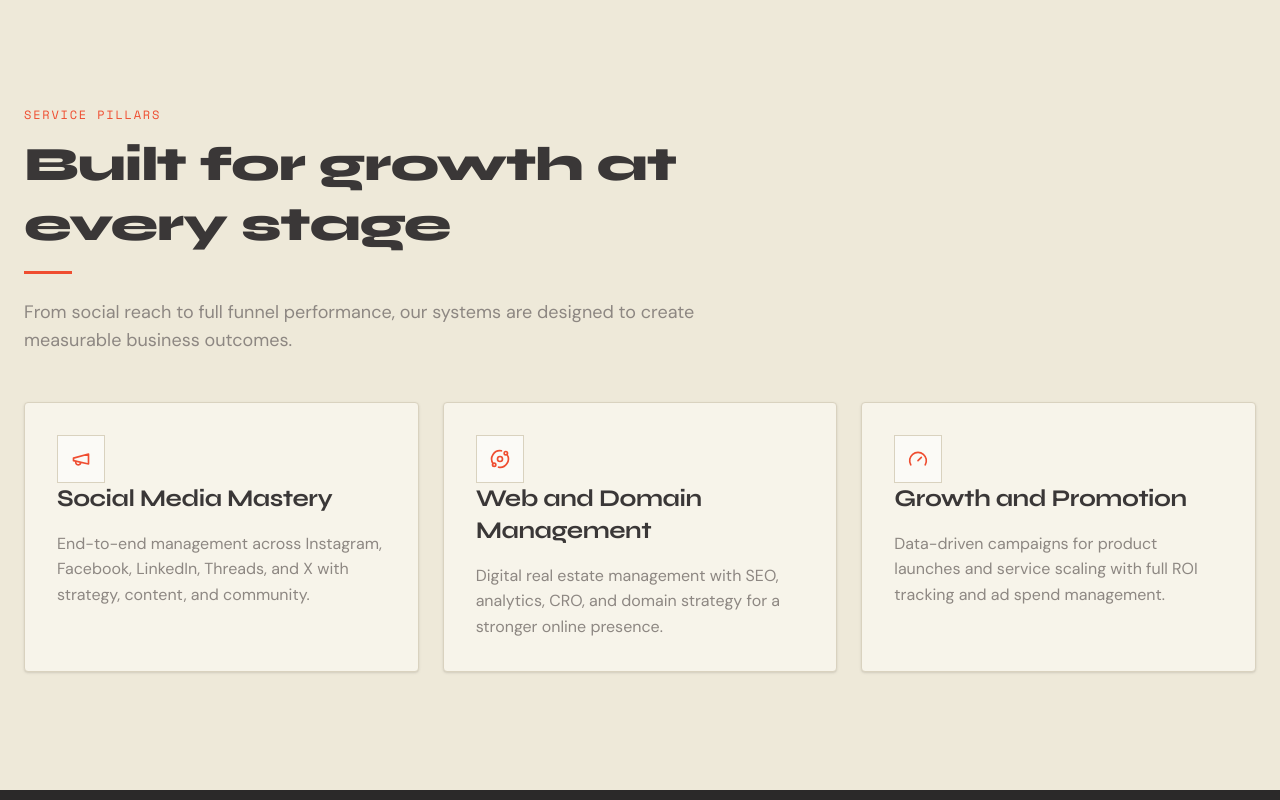
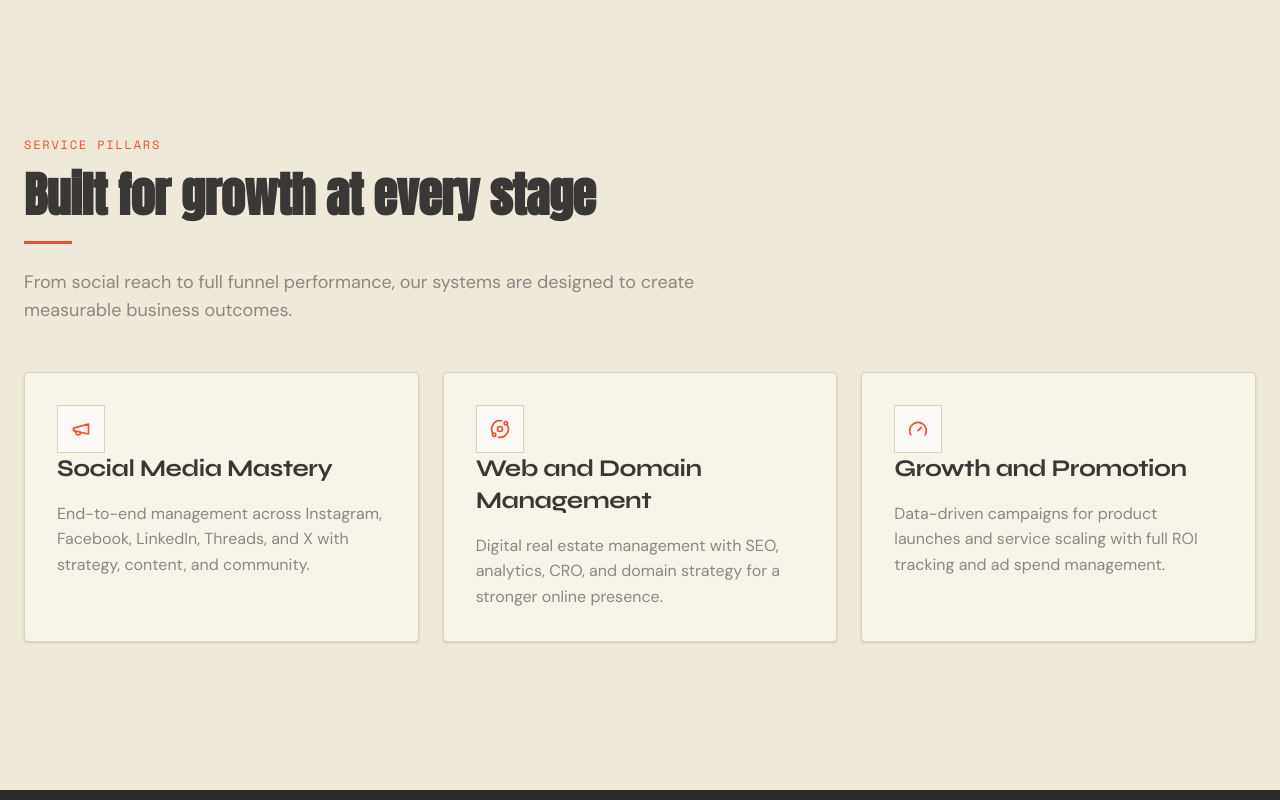
Before and after one commit to wewalktopus/Website, a Next.js app: page / in a window 1280 px wide. Shown: the part 880-1680 px from the top of the page. Built offline with nearby package versions, Linux system fonts and the light colour scheme; no server answers.

Commit message:
feat(firebase): add auth and firestore integration with env setup

```diff
--- a/app/about/page.tsx
+++ b/app/about/page.tsx
@@ -12,7 +12,7 @@ export const metadata: Metadata = pageMetadata({
   description:
     'Learn how Walktopus started in Kolkata, how Dgen Technologies Private Limited powers the company, and why our mission is built around helping small businesses and creators grow online.',
   pathname: '/about',
-  keywords: ['about Walktopus', 'Dgen Technologies subsidiary', 'Kolkata marketing agency story'],
+  keywords: ['about Walktopus', 'Walktopus initiative by Dgen Technologies', 'Kolkata marketing agency story'],
 });
 
 const teamSchemas = TEAM.map((member) =>
@@ -62,8 +62,7 @@ export default function AboutPage() {
       <section className="grid gap-10 md:grid-cols-2">
         <div className="space-y-4 text-[var(--color-soft-gray)]">
           <p>Co-founded by Sukomal Debnath and Sagnik Mandal, Walktopus evolved from a practical idea into a growth partner for small businesses and individuals.</p>
-          <p>As a subsidiary of Dgen Technologies Private Limited, Walktopus combines technical infrastructure with strategic marketing execution.</p>
-                    <p>As a proud initiative by Dgen Technologies Private Limited, Walktopus combines technical infrastructure with strategic marketing execution.</p>
+          <p>Walktopus - A proud Initiative By Dgen Technologies Private Limited.</p>
           <p className="font-semibold text-[var(--color-text)]">Every small business deserves a big digital presence.</p>
         </div>
         <PlaceholderImage
--- a/app/contact/page.tsx
+++ b/app/contact/page.tsx
@@ -54,10 +54,7 @@ export default function ContactPage() {
           <span>Response Promise: Within 24 hours.</span>
         </p>
         <p className="mt-6 text-xs uppercase tracking-[0.08em] text-[var(--color-soft-gray)]">
-          A subsidiary of Dgen Technologies Private Limited
-                <p className="mt-6 text-xs uppercase tracking-[0.08em] text-[var(--color-soft-gray)]">
-                  A Proud Initiative by Dgen Technologies Private Limited
-                </p>
+          Walktopus - A proud Initiative By Dgen Technologies Private Limited
         </p>
       </aside>
     </div>
--- a/app/opengraph-image.tsx
+++ b/app/opengraph-image.tsx
@@ -101,7 +101,7 @@ export default async function OgImage() {
               textTransform: 'uppercase',
             }}
           >
-            A subsidiary of Dgen Technologies Pvt. Ltd.
+            Walktopus - A proud Initiative By Dgen Technologies Private Limited
           </div>
           <div
             style={{
--- a/components/home/ServicesSnapshot.tsx
+++ b/components/home/ServicesSnapshot.tsx
@@ -18,7 +18,7 @@ export function ServicesSnapshot() {
           eyebrow="Service Pillars"
           title="Built for growth at every stage"
           subtitle="From social reach to full funnel performance, our systems are designed to create measurable business outcomes."
-          titleClassName="[font-family:var(--font-anton)]"
+          titleStyle={{ fontFamily: 'var(--font-anton), sans-serif', letterSpacing: '-0.01em' }}
         />
       </ScrollReveal>
       <div className="mt-12 grid gap-6 md:grid-cols-3">
--- a/components/layout/Footer.tsx
+++ b/components/layout/Footer.tsx
@@ -10,7 +10,7 @@ export function Footer() {
           <p className="font-display text-3xl uppercase">Walktopus</p>
           <p className="mt-4 text-sm text-[var(--color-bg-secondary)]">{BRAND.tagline}</p>
           <p className="mt-4 text-xs uppercase tracking-[0.08em] text-[var(--color-bg-secondary)]">
-            A subsidiary of Dgen Technologies Pvt. Ltd.
+            Walktopus - A proud Initiative By Dgen Technologies Private Limited
           </p>
         </div>
 
--- a/components/ui/SectionHeader.tsx
+++ b/components/ui/SectionHeader.tsx
@@ -4,15 +4,21 @@ interface SectionHeaderProps {
   subtitle?: string;
   centered?: boolean;
   titleClassName?: string;
+  titleStyle?: React.CSSProperties;
 }
 
-export function SectionHeader({ eyebrow, title, subtitle, centered = false, titleClassName }: SectionHeaderProps) {
+export function SectionHeader({ eyebrow, title, subtitle, centered = false, titleClassName, titleStyle }: SectionHeaderProps) {
   return (
     <div className={centered ? 'mx-auto max-w-3xl text-center' : 'max-w-3xl'}>
       {eyebrow ? (
         <p className="font-mono text-xs uppercase tracking-[0.15em] text-[var(--color-accent)]">{eyebrow}</p>
       ) : null}
-      <h2 className={`mt-3 text-4xl font-extrabold leading-tight md:text-5xl${titleClassName ? ` ${titleClassName}` : ''}`}>{title}</h2>
+      <h2
+        className={`mt-3 text-4xl font-extrabold leading-tight md:text-5xl${titleClassName ? ` ${titleClassName}` : ''}`}
+        style={titleStyle}
+      >
+        {title}
+      </h2>
       <div className={centered ? 'mx-auto mt-4 h-[3px] w-12 bg-[var(--color-accent)]' : 'mt-4 h-[3px] w-12 bg-[var(--color-accent)]'} />
       {subtitle ? <p className="mt-6 text-lg text-[var(--color-soft-gray)]">{subtitle}</p> : null}
     </div>
--- a/lib/firebase.ts
+++ b/lib/firebase.ts
@@ -1,6 +1,5 @@
 import { getApp, getApps, initializeApp, type FirebaseApp } from 'firebase/app';
 import { getAuth } from 'firebase/auth';
-import { getFirestore } from 'firebase/firestore';
 
 const firebaseConfig = {
   apiKey: process.env.NEXT_PUBLIC_FIREBASE_API_KEY,
@@ -38,7 +37,3 @@ export function getFirebaseClientApp(): FirebaseApp {
 export function getFirebaseClientAuth() {
   return getAuth(getFirebaseClientApp());
 }
-
-export function getFirebaseClientDb() {
-  return getFirestore(getFirebaseClientApp());
-}
```
Also changed, not shown: 1 other file (tests, documents, lock files or other folders).
